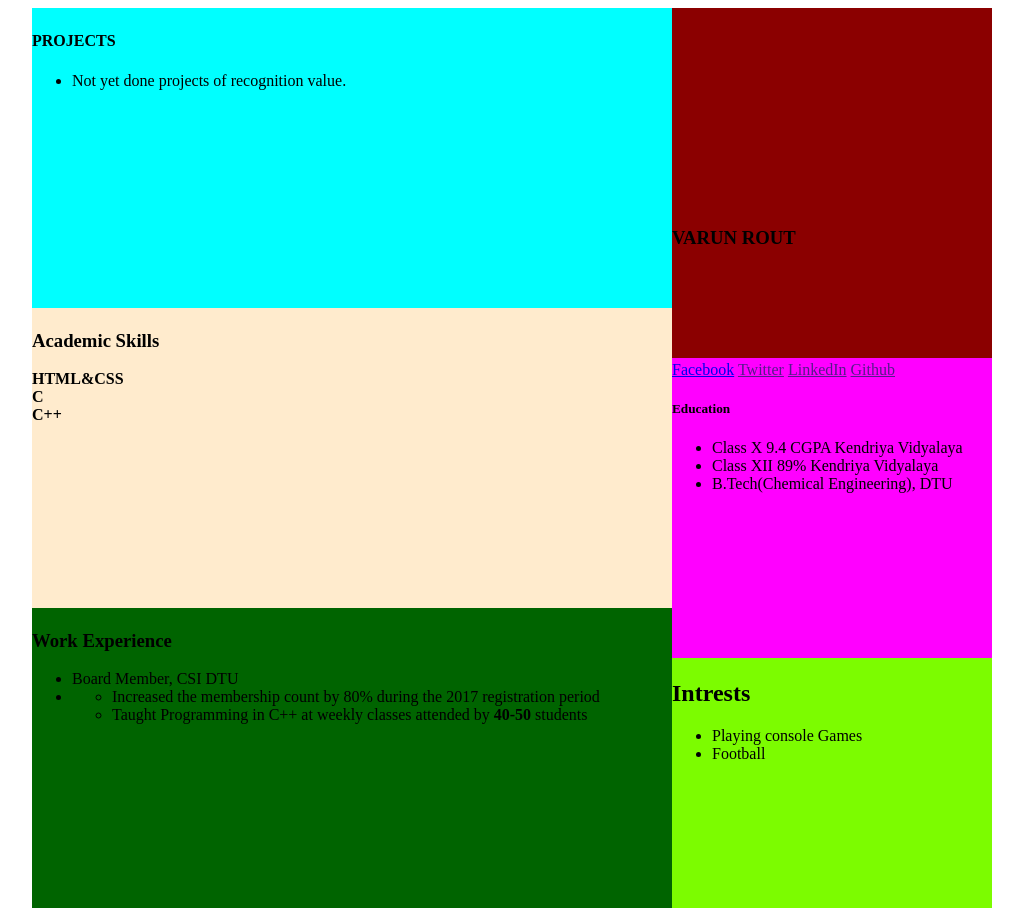
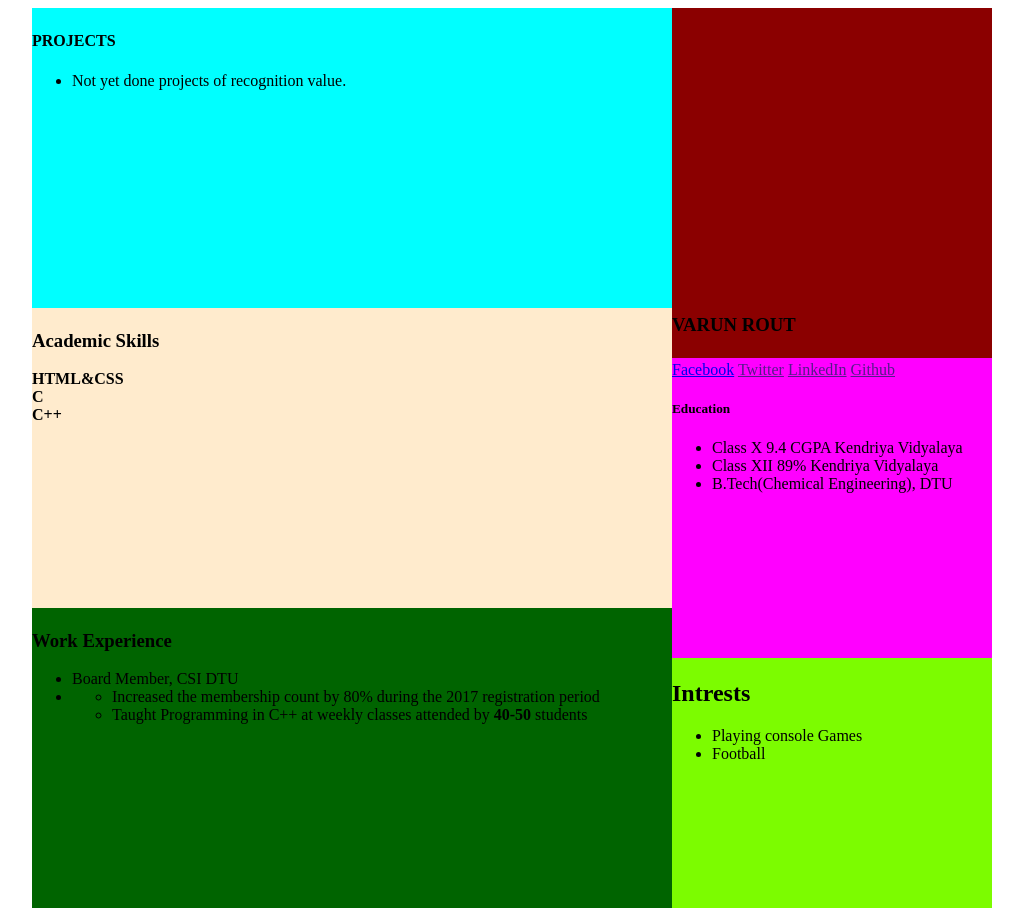
Before and after one commit to cain738/lecture10, a plain HTML site: page WebstormProjects/lecture 10/jQuery/ajax/Portfolio/myportfolio.html in a window 1280 px wide. Shown: the whole page, without its empty margins (160-1183 px from the left). Drawn offline with Linux system fonts and the light colour scheme.

Commit message:
third commit

```diff
--- a/WebstormProjects/lecture 10/jQuery/ajax/Portfolio/myportfolio.html
+++ b/WebstormProjects/lecture 10/jQuery/ajax/Portfolio/myportfolio.html
@@ -82,7 +82,9 @@
 <div class="img1">
     <img src="">
 </div>
+        <div class="name">
         <h3>VARUN ROUT</h3>
+    </div>
     </div>
     <div class="mylinks">
       <div class="link1">
--- a/WebstormProjects/lecture 10/jQuery/ajax/Portfolio/portfolio.css
+++ b/WebstormProjects/lecture 10/jQuery/ajax/Portfolio/portfolio.css
@@ -72,6 +72,10 @@
 .img1{
     width: 200px;
     height: 200px;
+}
+.name{
+    position :absolute;
+    bottom:1%;
 }
 .navbar{
     display: none;
```
